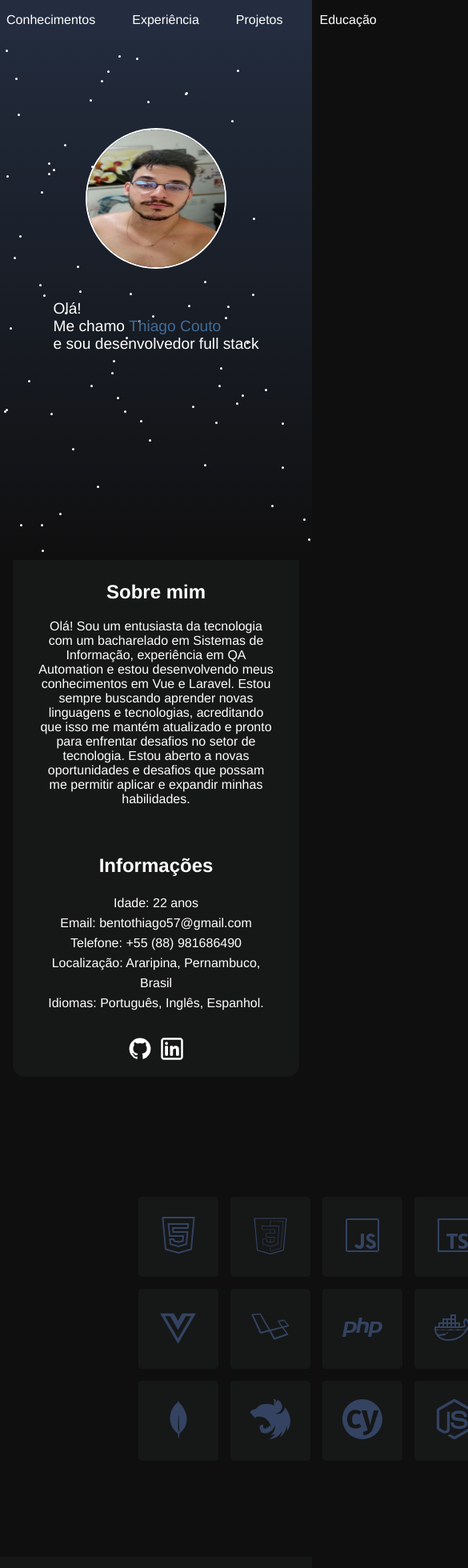
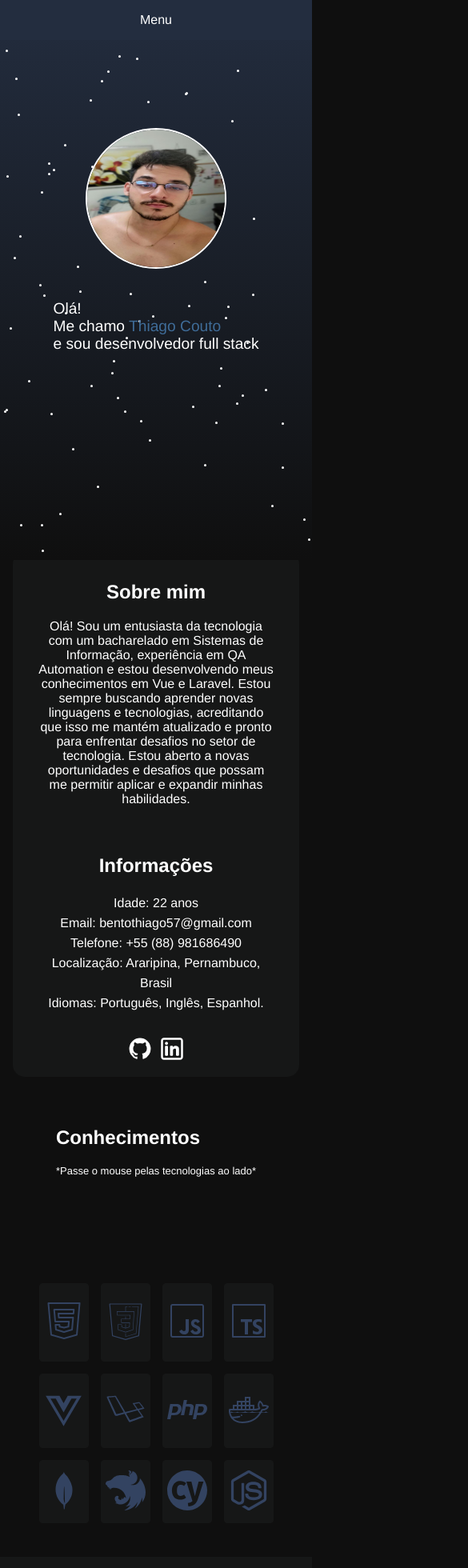
Before and after one commit to thiagosir/portfolio, a Vue app: page / in a window 390 px wide. Shown: the top 1960 px of the page at 80% size, 585 px wide, since content can reach past the window. Built offline with nearby package versions, Linux system fonts and the light colour scheme.

Commit message:
Updating responsivity

```diff
--- a/src/components/AboutMe.vue
+++ b/src/components/AboutMe.vue
@@ -70,7 +70,7 @@ export default {
 }
 
 .body {
-  margin: 0 20rem 0 20rem;
+  margin: 0 18rem 0 18rem;
   width: 100%;
   height: auto;
   border-radius: .9375rem;
--- a/src/components/Education.vue
+++ b/src/components/Education.vue
@@ -102,7 +102,7 @@ export default {
   display: flex;
   justify-content: center;
   align-items: center;
-  width: 46.875rem;
+  /* width: 46.875rem; */
   height: 15.625rem;
 }
 
@@ -117,7 +117,7 @@ export default {
 
 .title {
   display: flex;
-  width: 46.875rem;
+  /* width: 46.875rem; */
   align-items: center;
   justify-content: space-between;
   margin-bottom: -1.875rem;
@@ -137,7 +137,7 @@ export default {
 .uninassau-text,
 .cursos-text {
   padding-left: .625rem;
-  width: 15.625rem;
+  /* width: 15.625rem; */
 }
 
 .uninassau {
@@ -159,7 +159,7 @@ export default {
 
 .cursos-style,
 .uninassau-style {
-  width: 46.875rem;
+  /* width: 46.875rem; */
 }
 
 .uninassau.active,
--- a/src/components/Experience.vue
+++ b/src/components/Experience.vue
@@ -77,7 +77,7 @@ export default {
   flex-direction: column;
   justify-content: center;
   align-items: center;
-  width: 12.5rem;
+  /* width: 12.5rem; */
 }
 
 .company {
@@ -102,13 +102,13 @@ export default {
   display: flex;
   justify-content: center;
   align-items: center;
-  width: 46.875rem;
+  /* width: 46.875rem; */
   height: 15.625rem;
 }
 
 .title {
   display: flex;
-  width: 46.875rem;
+  /* width: 46.875rem; */
   align-items: center;
   justify-content: space-between;
   margin-bottom: 1.25rem;
@@ -128,7 +128,7 @@ export default {
 .compass-text,
 .freelance-text {
   padding-left: .625rem;
-  width: 15.625rem;
+  /* width: 15.625rem; */
 }
 
 .compass {
@@ -150,7 +150,7 @@ export default {
 
 .freelance-style,
 .compass-style {
-  width: 46.875rem;
+  /* width: 46.875rem; */
 }
 
 .compass.active,
--- a/src/components/Knowledges.vue
+++ b/src/components/Knowledges.vue
@@ -164,22 +164,22 @@ export default {
   align-items: center;
   display: flex;
   flex-direction: row;
-  gap: 9.375rem;
-  height: 31.25rem;
+  /* gap: 9.375rem; */
+  /* height: 31.25rem; */
   width: 100%;
   margin-top: -6.25rem;
 }
 
 .title {
   padding-bottom: 7.5rem;
-  width: 18.75rem;
+  /* width: 18.75rem; */
   font-family: 'Franklin Gothic Medium', 'Arial Narrow', Arial, sans-serif;
   color: white;
 }
 
 .desc {
-  height: 6.25rem;
-  width: 15.625rem;
+  /* height: 6.25rem; */
+  /* width: 15.625rem; */
   font-size: .8125rem;
   color: white;
 }
@@ -191,8 +191,8 @@ export default {
   border-color: #161717;
   background-color: #161717;
   cursor: pointer;
-  width: 6.25rem;
-  height: 6.25rem;
+  /* width: 6.25rem; */
+  /* height: 6.25rem; */
   margin: 0;
   padding: 0;
 }
@@ -222,4 +222,16 @@ export default {
   font-family: 'Franklin Gothic Medium', 'Arial Narrow', Arial, sans-serif;
   font-weight: 600;
 }
+
+@media screen and (max-width: 768px) {
+  .knowledge{
+  }
+  .body_knowledges {
+    height: auto;
+    display: flex;
+    flex-direction: column;
+    /* margin-top: 1rem;
+    margin-bottom: 1rem; */
+  }
+}
 </style>
--- a/src/components/NavBar.vue
+++ b/src/components/NavBar.vue
@@ -22,6 +22,7 @@ export default {
 
 <template>
   <header class="header_nav" id="header_nav">
+    <a href="" class="menu">Menu</a>
     <ul class="nav">
       <li><a href="#aboutme" class="nav_text">Sobre</a></li>
       <li><a href="#knowledge" class="nav_text">Conhecimentos</a></li>
@@ -70,4 +71,25 @@ export default {
   transition: 0.5s;
   color: rgb(199, 197, 197);
 }
+
+.menu {
+  display: none
+}
+
+@media screen and (max-width: 768px) {
+  .nav {
+    display: none;
+  }
+
+  .menu {
+    /* justify-content: end; */
+    display: flex;
+    /* position: absolute; */
+    cursor: pointer;
+    text-decoration: none;
+    list-style-type: none;
+    color: white;
+  }
+
+}
 </style>
--- a/src/components/Projects.vue
+++ b/src/components/Projects.vue
@@ -47,7 +47,7 @@ export default {
 <style scoped>
 .container {
   width: 100%;
-  height: 37.5rem;
+  height: auto;
   align-items: center;
   justify-content: center;
   flex-direction: column;
@@ -62,8 +62,8 @@ export default {
   justify-content: center;
   flex-direction: row;
   flex-wrap: wrap;
-  width: 70%;
-  height: 25rem;
+  /* width: 70%; */
+  height: auto;
   gap: 1.25rem;
 }
 
```
